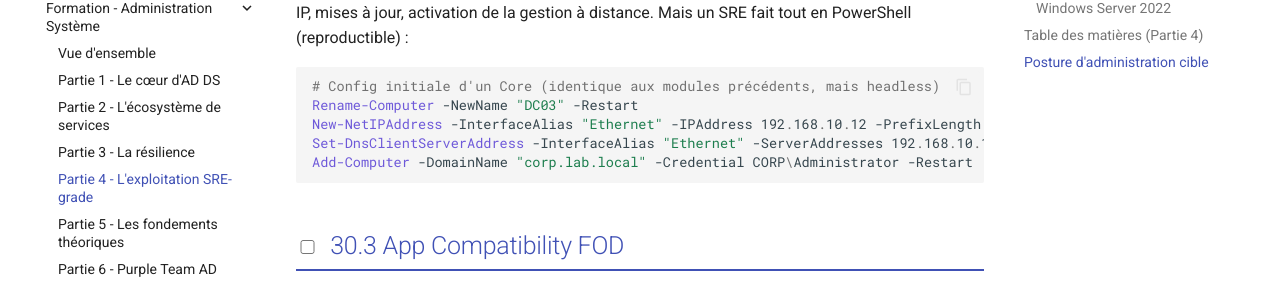
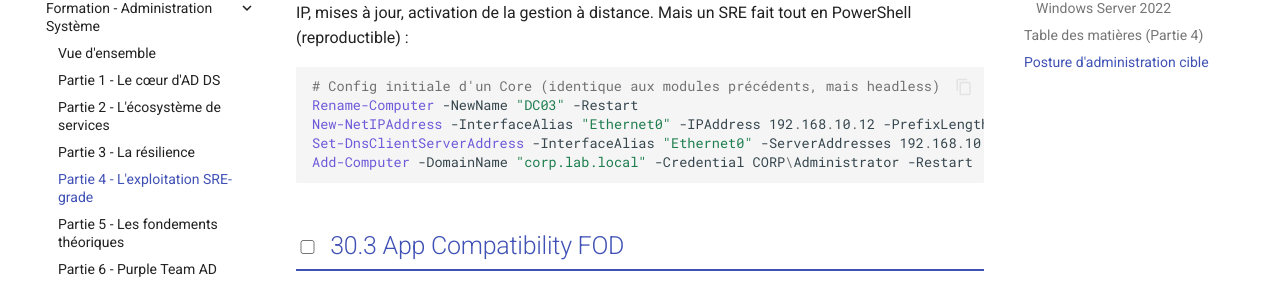
Before and after one commit to andrihan/Active-Directory, an MkDocs documentation site: the page built from docs/04-exploitation-sre.md, in a window 1280 px wide and 900 px high, scrolled down 2719 px. Shown: the part 145-433 px from the top of the window. Built offline with MkDocs 1.6.1 and Material for MkDocs 9.7.7, drawn with Linux system fonts in a browser that asks for light colours.

Commit message:
fix: utiliser Ethernet0 comme interface dans l'exploitation SRE

````diff
--- a/docs/04-exploitation-sre.md
+++ b/docs/04-exploitation-sre.md
@@ -66,8 +66,8 @@ Sur un Server Core fraîchement installé, `sconfig` (menu texte) couvre l'essen
 ```powershell
 # Config initiale d'un Core (identique aux modules précédents, mais headless)
 Rename-Computer -NewName "DC03" -Restart
-New-NetIPAddress -InterfaceAlias "Ethernet" -IPAddress 192.168.10.12 -PrefixLength 24 -DefaultGateway 192.168.10.1
-Set-DnsClientServerAddress -InterfaceAlias "Ethernet" -ServerAddresses 192.168.10.10,192.168.10.11
+New-NetIPAddress -InterfaceAlias "Ethernet0" -IPAddress 192.168.10.12 -PrefixLength 24 -DefaultGateway 192.168.10.1
+Set-DnsClientServerAddress -InterfaceAlias "Ethernet0" -ServerAddresses 192.168.10.10,192.168.10.11
 Add-Computer -DomainName "corp.lab.local" -Credential CORP\Administrator -Restart
 ```
 
````
